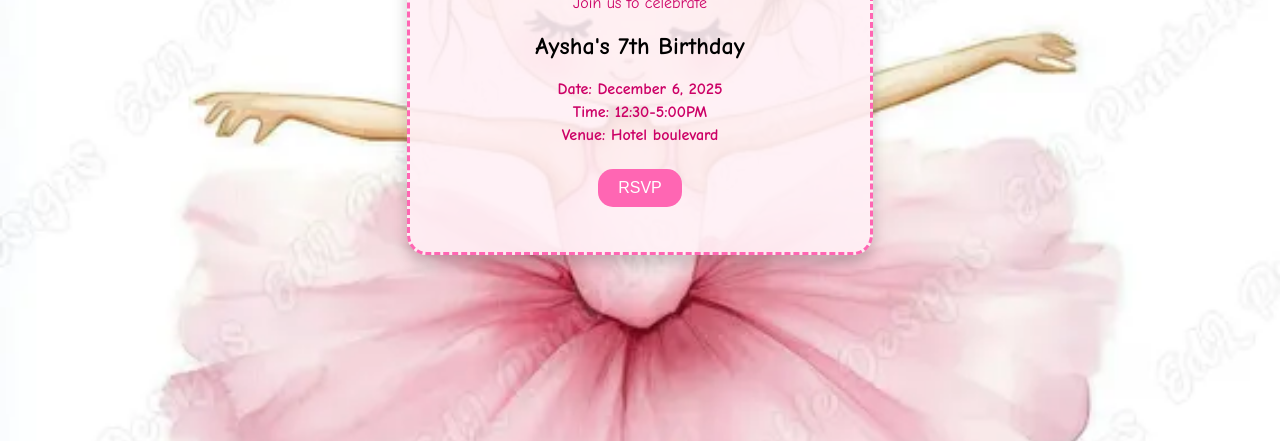
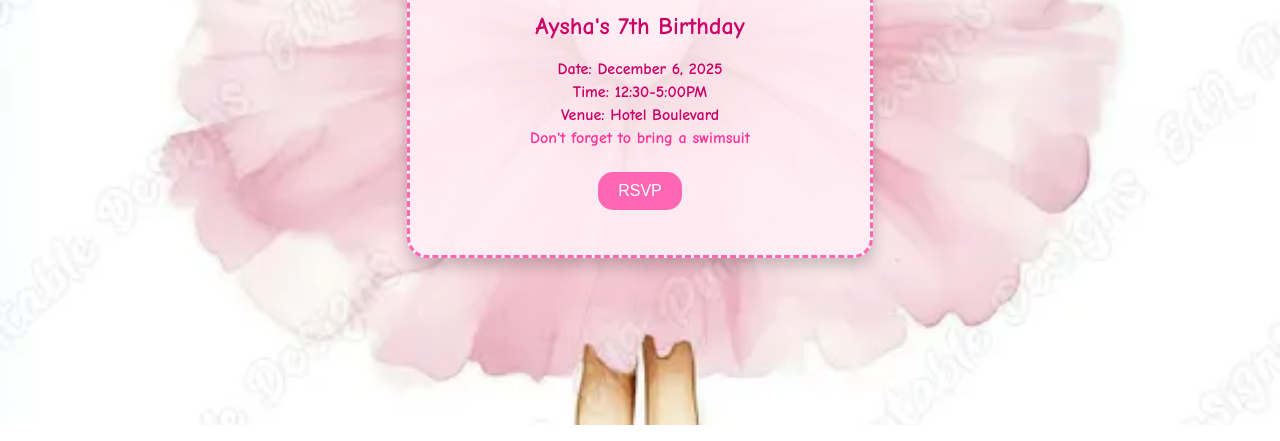
Before and after one commit to tahirharun/birthday-invitecard, a plain HTML site: page index.html in a window 1280 px wide. Shown: the part 375-816 px from the top of the page. Drawn offline with Linux system fonts and the light colour scheme.

Commit message:
swimming suits added

```diff
--- a/index.html
+++ b/index.html
@@ -12,11 +12,14 @@
     <h1>You're Invited!</h1>
     <p>Join us to celebrate</p>
     <h2>Aysha's 7th Birthday</h2>
+
     <div class="details">
       <p>Date: December 6, 2025</p>
       <p>Time: 12:30-5:00PM</p>
-      <p>Venue: Hotel boulevard</p>
+      <p>Venue: Hotel Boulevard</p>
+      <p>Don't forget to bring a swimsuit</p>
     </div>
+
     <button class="rsvp" id="rsvpButton">RSVP</button>
     <div id="rsvpMessage"></div>
   </div>
--- a/script.js
+++ b/script.js
@@ -1,4 +1,4 @@
 document.getElementById('rsvpButton').addEventListener('click', function() {
   const rsvpDiv = document.getElementById('rsvpMessage');
-  rsvpDiv.textContent = "RSVP by MOMMY";
+  rsvpDiv.textContent = "RSVP to MOMMY";
 });
--- a/style.css
+++ b/style.css
@@ -6,6 +6,7 @@ body {
   justify-content: center;
   align-items: center;
   height: 100vh;
+  margin: 0;
 }
 
 .card {
@@ -30,6 +31,11 @@ h1 {
   margin-bottom: 10px;
 }
 
+h2 {
+  color: #cc0066;
+  margin-bottom: 20px;
+}
+
 p {
   color: #cc0066;
   font-size: 16px;
@@ -38,6 +44,11 @@ p {
 
 .details {
   margin-top: 20px;
+  font-weight: bold;
+}
+
+.details p:last-child {
+  color: #ff3399;
   font-weight: bold;
 }
 
```
